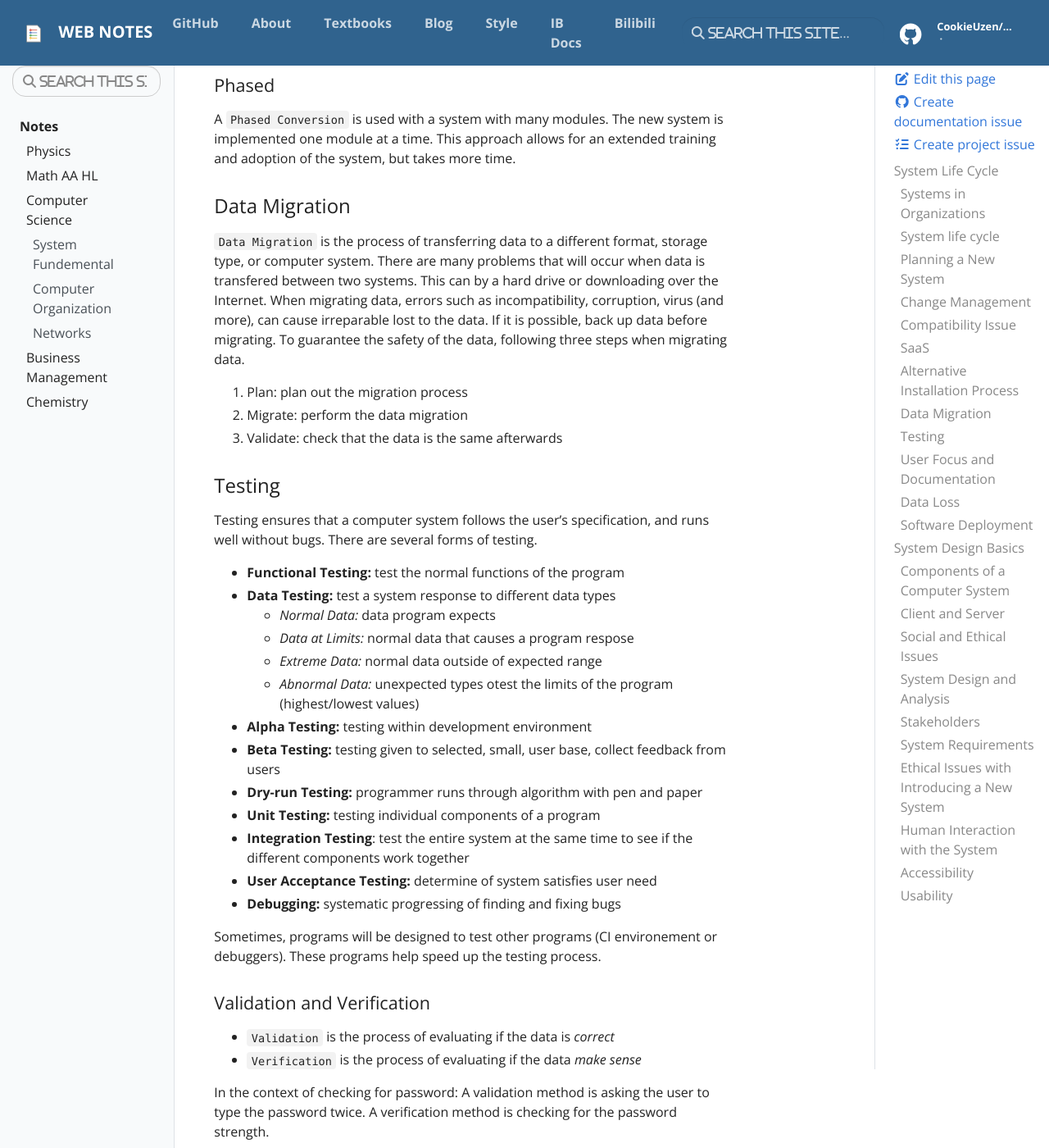
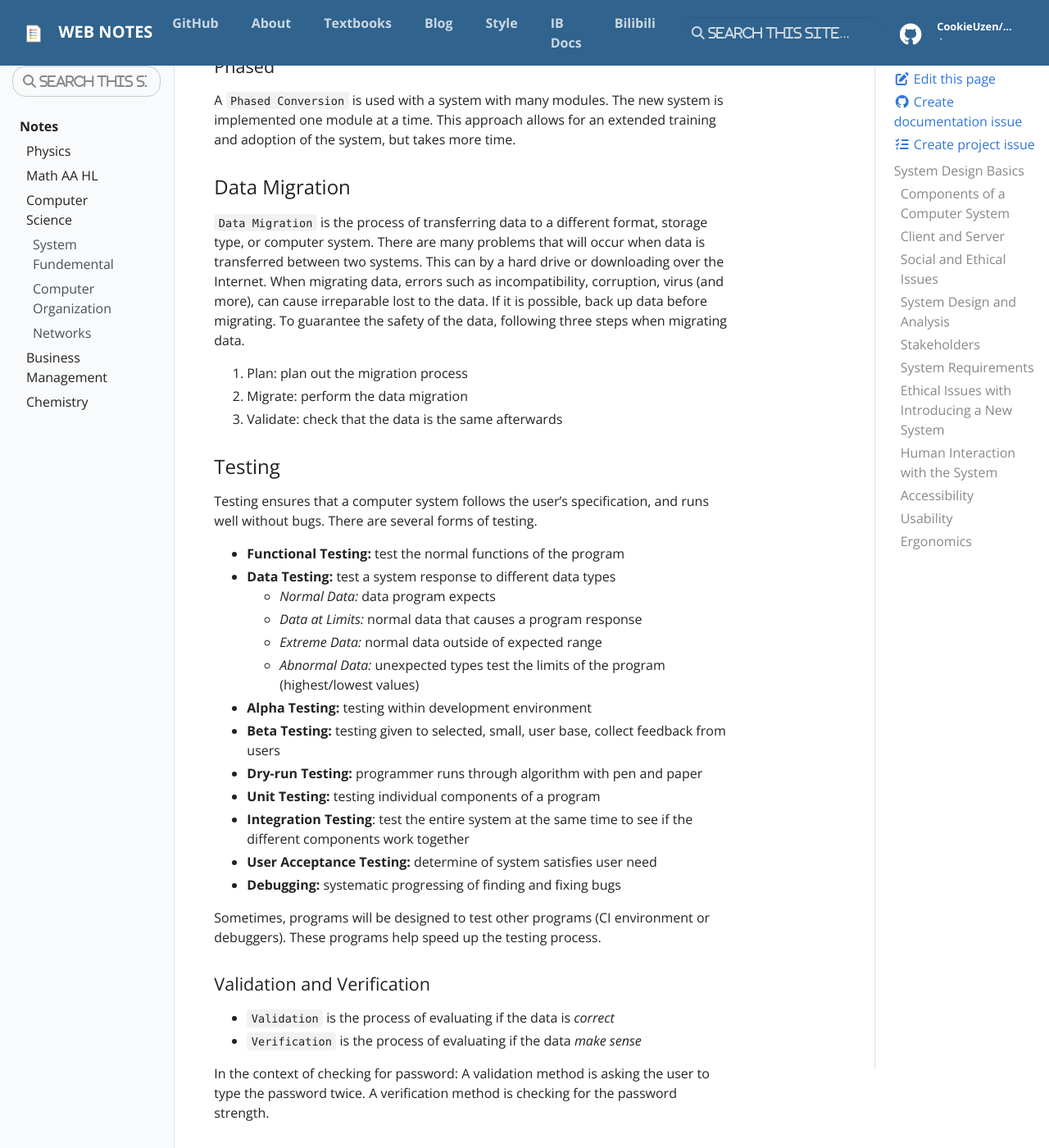
Before and after one commit to CookieUzen/web-notes, a Jekyll site: the page built from _docs/cs/unit 1.md, in a window 1280 px wide and 1400 px high, scrolled down 3703 px. Shown: the whole window at 82% size. Built offline with Jekyll 4.4.1, drawn with Linux system fonts in a browser that asks for light colours; nearby versions of some CDN libraries; library files that are not in the unit come from our copies; comment, search, counter and statistics services are not loaded; some of the changed text lies outside the part shown.

Commit message:
minor cs unit 1 updates

```diff
--- a/_docs/cs/unit 1.md
+++ b/_docs/cs/unit 1.md
@@ -4,7 +4,7 @@ description: Unit 1 of Computer Science
 ---
 > Unit 1: System Fundamentals
 
-# System Life Cycle
+ System Life Cycle
 
 ## Systems in Organizations
 
@@ -138,7 +138,7 @@ This approach allows for an extended training and adoption of the system, but ta
 ### Data Migration
 
 `Data Migration` is the process of transferring data to a different format, storage type, or computer system.
-There are many problems that will occur when data is transfered between two systems.
+There are many problems that will occur when data is transferred between two systems.
 This can by a hard drive or downloading over the Internet.
 When migrating data, errors such as incompatibility, corruption, virus (and more), can cause irreparable lost to the data.
 If it is possible, back up data before migrating.
@@ -156,9 +156,9 @@ There are several forms of testing.
 - __Functional Testing:__ test the normal functions of the program
 - __Data Testing:__ test a system response to different data types
 	* _Normal Data:_ data program expects
-	* _Data at Limits:_ normal data that causes a program respose
+	* _Data at Limits:_ normal data that causes a program response
 	* _Extreme Data:_ normal data outside of expected range
-	* _Abnormal Data:_ unexpected types otest the limits of the program (highest/lowest values)
+	* _Abnormal Data:_ unexpected types test the limits of the program (highest/lowest values)
 - __Alpha Testing:__ testing within development environment
 - __Beta Testing:__ testing given to selected, small, user base, collect feedback from users
 - __Dry-run Testing:__ programmer runs through algorithm with pen and paper
@@ -167,7 +167,7 @@ There are several forms of testing.
 - __User Acceptance Testing:__ determine of system satisfies user need
 - __Debugging:__ systematic progressing of finding and fixing bugs
 
-Sometimes, programs will be designed to test other programs (CI environement or debuggers).
+Sometimes, programs will be designed to test other programs (CI environment or debuggers).
 These programs help speed up the testing process.
 
 #### Validation and Verification
@@ -275,7 +275,7 @@ The list below is not a comprehensive list, as there are many types for clients
 	* _Thin Client:_ client with a certain amount of processing power, used to connect to other computers
 - __Server:__ a computer that responds to requests and sends information to other computers on the network
 	* _Email Server:_ send and receive electronic mail
-	* _Domain Name System (DNS):_ record down domain names to ip address
+	* _Domain Name System (DNS):_ record down domain names to IP address
 	* _Router:_ send data packets within a network (will be discussed in the networking unit)
 
 In a `Client-Server` network, clients are connected to a server.
@@ -398,3 +398,8 @@ Some common usability issues are:
 - too many buttons
 - too bright/dark
 - short battery life
+
+### Ergonomics
+
+`Ergonomics` is the process of engineering a technological product in mind of the human body.
+Such has a ergonomic mouse concave to the shape of the hand.
```
Also changed, not shown: other parts of _docs/cs/unit 1.md (+5 -5 lines).
